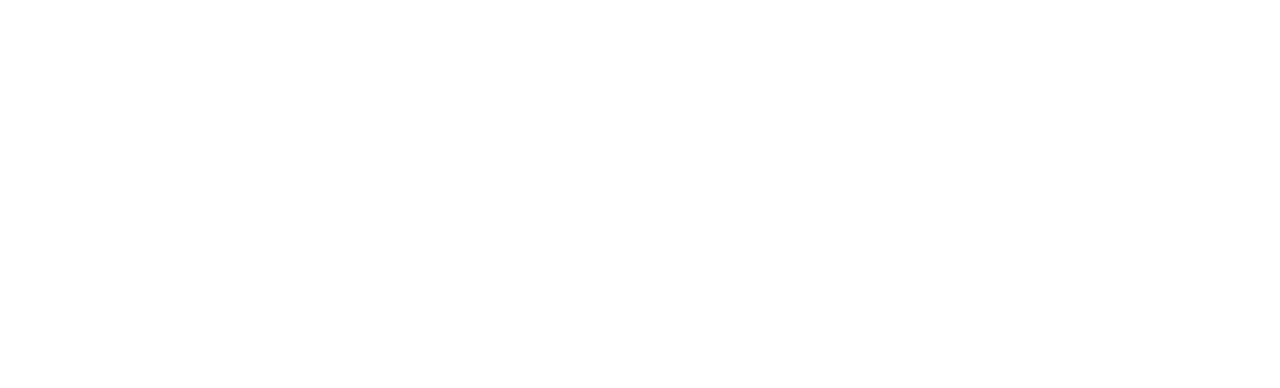
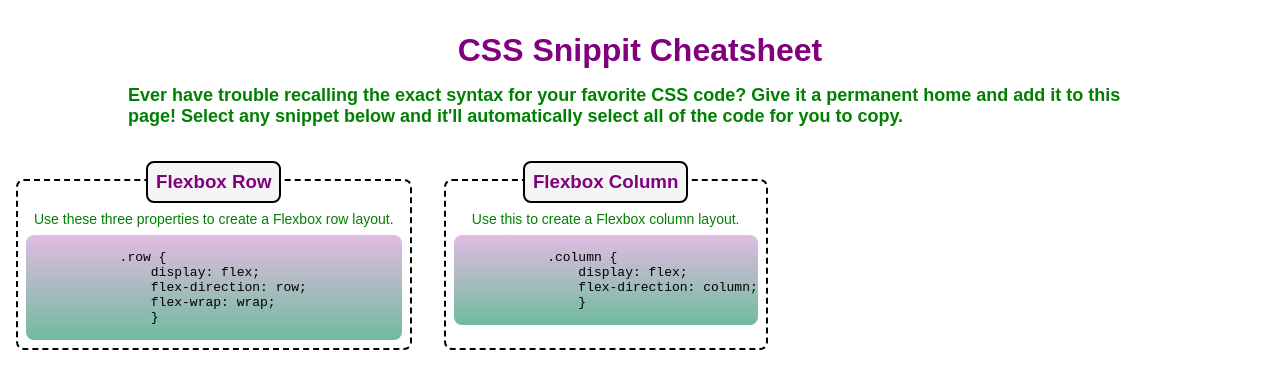
Before and after one commit to CynthiaGodoy/CSS-mini, a plain HTML site: page index.html in a window 1280 px wide. Drawn offline with Linux system fonts and the light colour scheme.

Commit message:
html, css

```diff
--- a/css/style.css
+++ b/css/style.css
@@ -14,3 +14,68 @@ body {
     min-height: 100%;
     font-family: Arial, Helvetica, sans-serif;
 }
+
+.row {
+    display: flex;
+    flex-direction: row;
+    flex-wrap: wrap;
+}
+
+h1 {
+    color: purple;
+    text-align: center;
+    margin-top: 2rem;
+    margin-bottom: 1rem;
+
+}
+
+h2 {
+    color: green;
+    font-size: 18px;
+    text-align: left;
+    margin-bottom: 36px;
+    max-width: 80%;
+    margin-left: 10%;
+    margin-right: 10%;
+}
+
+.card-box {
+    border: dashed;
+    border-radius: 8px;
+    border-width: 2px;
+    margin:1rem;
+}
+
+.card-header {
+    border-style: double;
+    border-color:black;
+    border-radius: 8px;
+    border-width: 2px;
+    position: relative;
+    margin: -1.25rem 10% .25rem 10%;
+    padding: 0.5rem 0.5rem 0.5rem 0.5rem;
+    max-width: 80%;
+    justify-self: center;
+    transition: all 0.5s ease-in-out;
+    background-color: whitesmoke;
+}
+
+h3 {
+    color: purple;
+}
+
+.card-description {
+    color: green;
+    font-size: 14px;
+    text-align: center;
+    margin: 0.5rem 1rem 0.5rem 1rem;
+}
+
+.card-gradient {
+    background-image: linear-gradient(
+        rgba(156, 31, 160, 0.3) 0%,
+        rgba(16, 142, 93, 0.6) 100%
+        );
+    margin: 0.5rem 0.5rem 0.5rem 0.5rem;
+    border-radius: 8px;
+}
--- a/index.html
+++ b/index.html
@@ -11,30 +11,56 @@
 <body>
     <header>
         <div class="page-title">
-
+            <h1>CSS Snippit Cheatsheet</h1>
         </div>
         <div class="page-description">
-
+            <h2>Ever have trouble recalling the exact syntax for your favorite CSS code? Give it a permanent home and add it to this page! Select any snippet below and it'll automatically select all of the code for you to copy.</h2>
         </div>
 
     </header>
 
-    <div class="card-box">
-        <div class="card-header">
+    <section class="row">
 
+        <div class="card-box">
+            <div class="card-header">
+                <h3>Flexbox Row</h3>
+            </div>
+
+            <div class="card-description">
+                <p>Use these three properties to create a Flexbox row layout.</p>
+            </div>
+
+            <div class="card-gradient">
+                <pre class="card-contents"><code>
+            .row {
+                display: flex;
+                flex-direction: row;
+                flex-wrap: wrap;
+                }
+            </code></pre>
+            </div>
         </div>
 
-        <div class="card-description">
+        <div class="card-box">
+            <div class="card-header">
+                <h3>Flexbox Column</h3>
+            </div>
 
+            <div class="card-description">
+                <p>Use this to create a Flexbox column layout.</p>
+            </div>
+
+            <div class="card-gradient">
+                <pre class="card-contents"><code>
+            .column {
+                display: flex;
+                flex-direction: column;
+                }
+                </code></pre>
+            </div>
         </div>
 
-        <div class="card-gradient">
-            <div class="card-contents">
-
-            </div>
-        <div>
-
-    </div>
-
+                <div>
+    </section>
 </body>
 </html>
```
